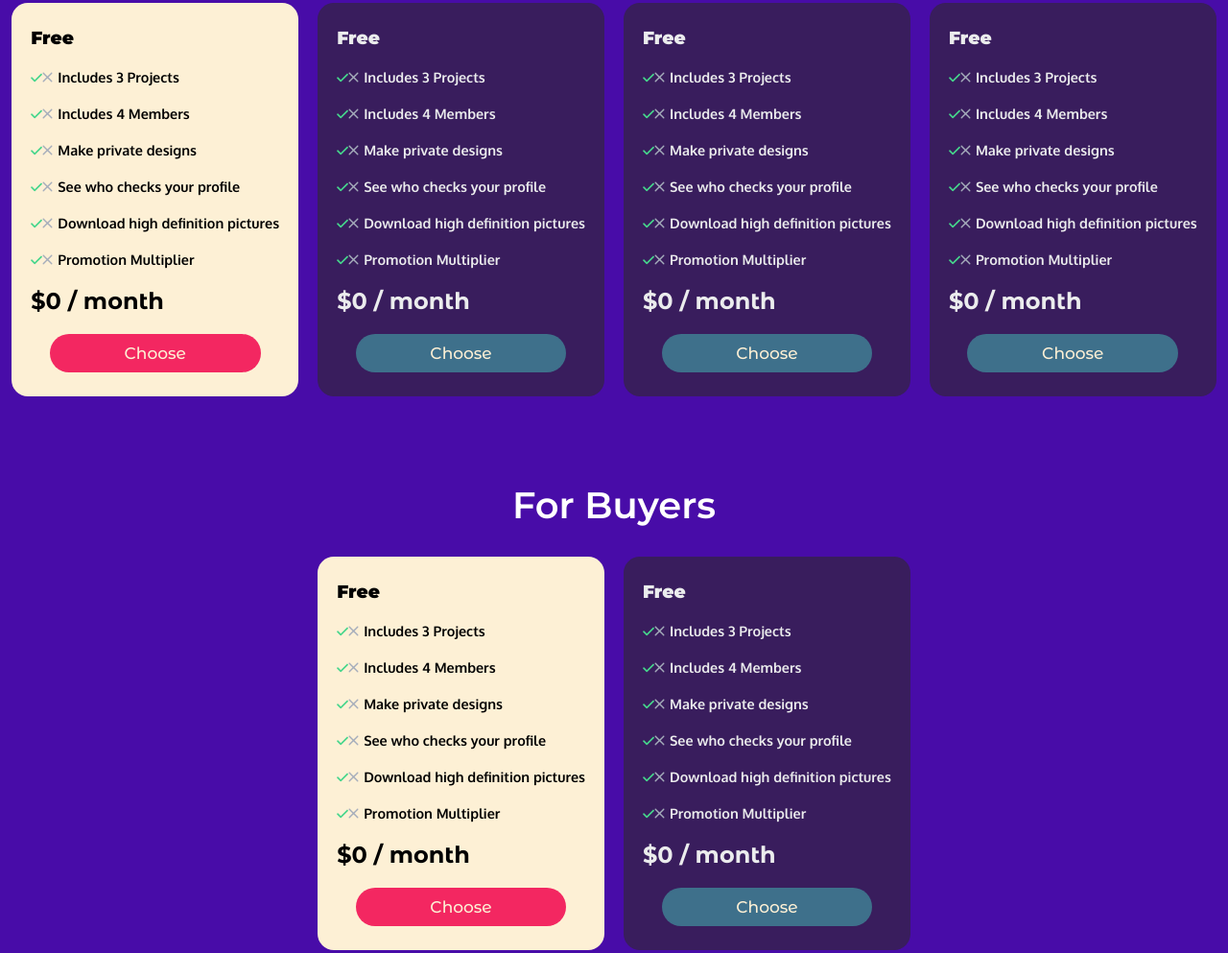
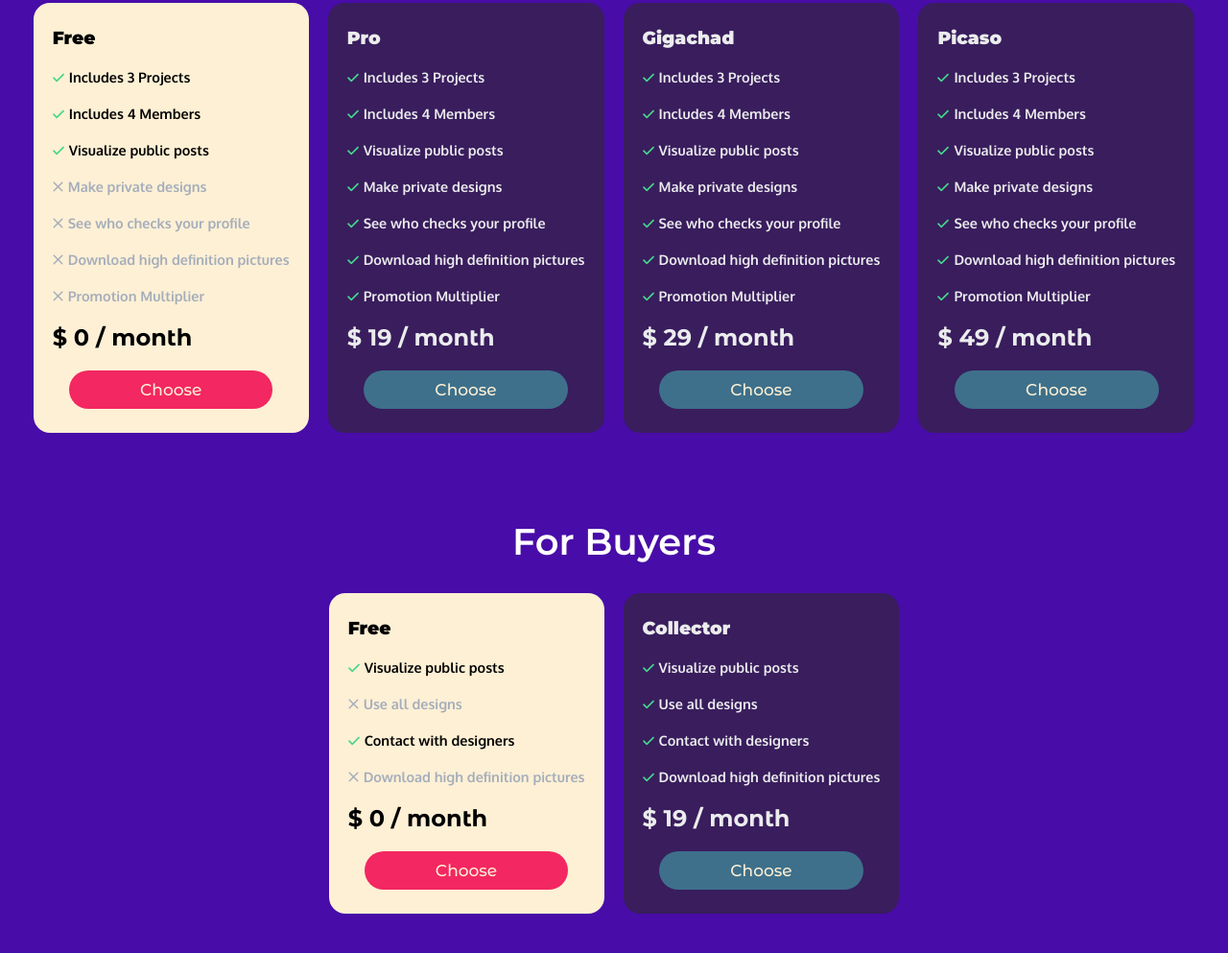
Before and after one commit to Telaxia-Net/telaxia-landing-page, a plain HTML site: page index.html in a window 1280 px wide. Shown: the part 3250-4243 px from the top of the page at 96% size. Drawn offline with nearby package versions, Linux system fonts and the light colour scheme.

Commit message:
fix: fixing prices in card

```diff
--- a/index.html
+++ b/index.html
@@ -143,13 +143,15 @@
                     <div class="cards-container">
                         <div class="card free">
                             <div class="card-content">
-                                <h3 class="card-name"> Free </h3>
+                                <h3 class="card-name"></h3>
                                 <div class="benefits-container">
                                     <ul class="benefits">
                                         <li><img src="./images/svg/check.svg" alt=""><img src="./images/svg/x.svg"
                                                 alt=""><span>Includes 3 Projects</span></li>
                                         <li><img src="./images/svg/check.svg" alt=""><img src="./images/svg/x.svg"
                                                 alt=""><span>Includes 4 Members</span></li>
+                                        <li><img src="./images/svg/check.svg" alt=""><img src="./images/svg/x.svg"
+                                                alt=""><span>Visualize public posts</span></li>
                                         <li><img src="./images/svg/check.svg" alt=""><img src="./images/svg/x.svg"
                                                 alt=""><span>Make private designs</span></li>
                                         <li><img src="./images/svg/check.svg" alt=""><img src="./images/svg/x.svg"
@@ -178,6 +180,8 @@
                                         <li><img src="./images/svg/check.svg" alt=""><img src="./images/svg/x.svg"
                                                 alt=""><span>Includes 4 Members</span></li>
                                         <li><img src="./images/svg/check.svg" alt=""><img src="./images/svg/x.svg"
+                                                alt=""><span>Visualize public posts</span></li>
+                                        <li><img src="./images/svg/check.svg" alt=""><img src="./images/svg/x.svg"
                                                 alt=""><span>Make private designs</span></li>
                                         <li><img src="./images/svg/check.svg" alt=""><img src="./images/svg/x.svg"
                                                 alt=""><span>See who checks your profile</span></li>
@@ -205,6 +209,8 @@
                                         <li><img src="./images/svg/check.svg" alt=""><img src="./images/svg/x.svg"
                                                 alt=""><span>Includes 4 Members</span></li>
                                         <li><img src="./images/svg/check.svg" alt=""><img src="./images/svg/x.svg"
+                                                alt=""><span>Visualize public posts</span></li>
+                                        <li><img src="./images/svg/check.svg" alt=""><img src="./images/svg/x.svg"
                                                 alt=""><span>Make private designs</span></li>
                                         <li><img src="./images/svg/check.svg" alt=""><img src="./images/svg/x.svg"
                                                 alt=""><span>See who checks your profile</span></li>
@@ -231,6 +237,8 @@
                                                 alt=""><span>Includes 3 Projects</span></li>
                                         <li><img src="./images/svg/check.svg" alt=""><img src="./images/svg/x.svg"
                                                 alt=""><span>Includes 4 Members</span></li>
+                                        <li><img src="./images/svg/check.svg" alt=""><img src="./images/svg/x.svg"
+                                                alt=""><span>Visualize public posts</span></li>
                                         <li><img src="./images/svg/check.svg" alt=""><img src="./images/svg/x.svg"
                                                 alt=""><span>Make private designs</span></li>
                                         <li><img src="./images/svg/check.svg" alt=""><img src="./images/svg/x.svg"
@@ -260,17 +268,13 @@
                                 <div class="benefits-container">
                                     <ul class="benefits">
                                         <li><img src="./images/svg/check.svg" alt=""><img src="./images/svg/x.svg"
-                                                alt=""><span>Includes 3 Projects</span></li>
+                                                alt=""><span>Visualize public posts</span></li>
                                         <li><img src="./images/svg/check.svg" alt=""><img src="./images/svg/x.svg"
-                                                alt=""><span>Includes 4 Members</span></li>
+                                                alt=""><span>Use all designs</span></li>
                                         <li><img src="./images/svg/check.svg" alt=""><img src="./images/svg/x.svg"
-                                                alt=""><span>Make private designs</span></li>
-                                        <li><img src="./images/svg/check.svg" alt=""><img src="./images/svg/x.svg"
-                                                alt=""><span>See who checks your profile</span></li>
+                                                alt=""><span>Contact with designers</span></li>
                                         <li><img src="./images/svg/check.svg" alt=""><img src="./images/svg/x.svg"
                                                 alt=""><span>Download high definition pictures</span></li>
-                                        <li><img src="./images/svg/check.svg" alt=""><img src="./images/svg/x.svg"
-                                                alt=""><span>Promotion Multiplier</span></li>
                                     </ul>
                                 </div>
                                 <h2 class="price">$0 / month</h1>
@@ -287,17 +291,13 @@
                                 <div class="benefits-container">
                                     <ul class="benefits">
                                         <li><img src="./images/svg/check.svg" alt=""><img src="./images/svg/x.svg"
-                                                alt=""><span>Includes 3 Projects</span></li>
+                                                alt=""><span>Visualize public posts</span></li>
                                         <li><img src="./images/svg/check.svg" alt=""><img src="./images/svg/x.svg"
-                                                alt=""><span>Includes 4 Members</span></li>
+                                                alt=""><span>Use all designs</span></li>
                                         <li><img src="./images/svg/check.svg" alt=""><img src="./images/svg/x.svg"
-                                                alt=""><span>Make private designs</span></li>
-                                        <li><img src="./images/svg/check.svg" alt=""><img src="./images/svg/x.svg"
-                                                alt=""><span>See who checks your profile</span></li>
+                                                alt=""><span>Contact with designers</span></li>
                                         <li><img src="./images/svg/check.svg" alt=""><img src="./images/svg/x.svg"
                                                 alt=""><span>Download high definition pictures</span></li>
-                                        <li><img src="./images/svg/check.svg" alt=""><img src="./images/svg/x.svg"
-                                                alt=""><span>Promotion Multiplier</span></li>
                                     </ul>
                                 </div>
                                 <h2 class="price">$0 / month</h1>
@@ -327,5 +327,7 @@
             </div>
         </footer>
     </main>
+    <script src="./script.js"></script>
 </body>
+
 </html>
--- /dev/null
+++ b/script.js
@@ -0,0 +1,104 @@
+
+class Benefit {
+    constructor(benefitDescription, state) {
+        this.benefitDescription = benefitDescription;
+        this.state = state;
+    }
+}
+
+class PayDesignersPlan {
+    constructor(name, price, maxMembers, maxProjects, benefits) {
+        this.name = name;
+        this.price = price;
+        this.maxMembers = maxMembers;
+        this.maxProjects = maxProjects;
+        this.benefits = [...[new Benefit(`Includes ${this.maxProjects} Projects`, true), new Benefit(`Includes ${this.maxMembers} Members`, true)], ...benefits];
+    }
+    // benefits.unshift(`Includes ${this.maxProjects} Projects`, true);
+}
+class PayBuyersPlan {
+    constructor(name, price, benefits) {
+        this.name = name;
+        this.price = price;
+        this.benefits = benefits;
+    }
+}
+
+
+function main() {
+
+    const freePlanDesigner = {
+        name: "Free",
+        price: 0,
+        maxProjects: 3,
+        maxMembers: 4,
+        benefits: [
+            new Benefit(`Includes ${this.maxProjects} Projects`, true),
+            new Benefit(`Includes ${this.maxMembers} Members`, true),
+            new Benefit("Visualize public posts", true),
+            new Benefit("Make private designs", false),
+            new Benefit("See who checks your profile", false),
+            new Benefit("Download high definition pictures", false),
+            new Benefit("Promotion Multiplier", false)
+        ]
+    }
+
+    const freePlanBuyer = {
+        name: "Free",
+        price: 0,
+        benefits: [
+            new Benefit("Visualize public posts", true),
+            new Benefit("Use all designs", false),
+            new Benefit("Contact with designers", true),
+            new Benefit("Download high definition pictures", false)
+        ]
+    }
+    benefitsDesignerAllTrue = [
+        new Benefit("Visualize public posts", true),
+        new Benefit("Make private designs", true),
+        new Benefit("See who checks your profile", true),
+        new Benefit("Download high definition pictures", true),
+        new Benefit("Promotion Multiplier", true)
+    ]
+    benefitsBuyerAllTrue = [
+        new Benefit("Visualize public posts", true),
+        new Benefit("Use all designs", true),
+        new Benefit("Contact with designers", true),
+        new Benefit("Download high definition pictures", true)
+    ]
+
+
+    var cardsFree = document.getElementsByClassName("card")
+
+    var Pro = new PayDesignersPlan("Pro", 19, 10, 12, benefitsDesignerAllTrue);
+    var Gigachad = new PayDesignersPlan("Gigachad", 29, 30, 24, benefitsDesignerAllTrue);
+    var Picasso = new PayDesignersPlan("Picaso", 49, "Unlimited", "Unlimited", benefitsDesignerAllTrue);
+    var Collector = new PayBuyersPlan("Collector", 19, benefitsBuyerAllTrue);
+    const plans = [
+        freePlanDesigner,
+        Pro,
+        Gigachad,
+        Picasso,
+        freePlanBuyer,
+        Collector
+    ];
+    console.log(plans);
+    var eliminate = undefined;
+    for (let i = 0; i < plans.length; i++) {
+        cardsFree[i].getElementsByTagName("h3")[0].innerText = plans[i].name;
+        cardsFree[i].getElementsByClassName("price")[0].innerText = `$ ${plans[i].price} / month`
+        for (let j = 0; j < plans[i].benefits.length; j++) {
+            if (!plans[i].benefits[j].state) {
+                cardsFree[i].getElementsByTagName("li")[j].style.color = "#A5ADBB";
+                eliminate = 0;
+            }
+            else {
+                eliminate = 1;
+            }
+            cardsFree[i].getElementsByTagName("li")[j].getElementsByTagName("img")[eliminate].style.display = "none";
+        }
+    }
+
+}
+
+main();
--- a/styles.css
+++ b/styles.css
@@ -368,12 +368,12 @@ main {
 
 
 footer {
+    padding: 20px;
     display: flex;
     justify-content: space-between;
     color: white;
     background-color: #18181C;
     font-family: "Gothic A1";
-    padding: 20px;
 }
 
 @media (min-height: 768px) {
```
Lines whose indentation alone changed are shown as unchanged.
